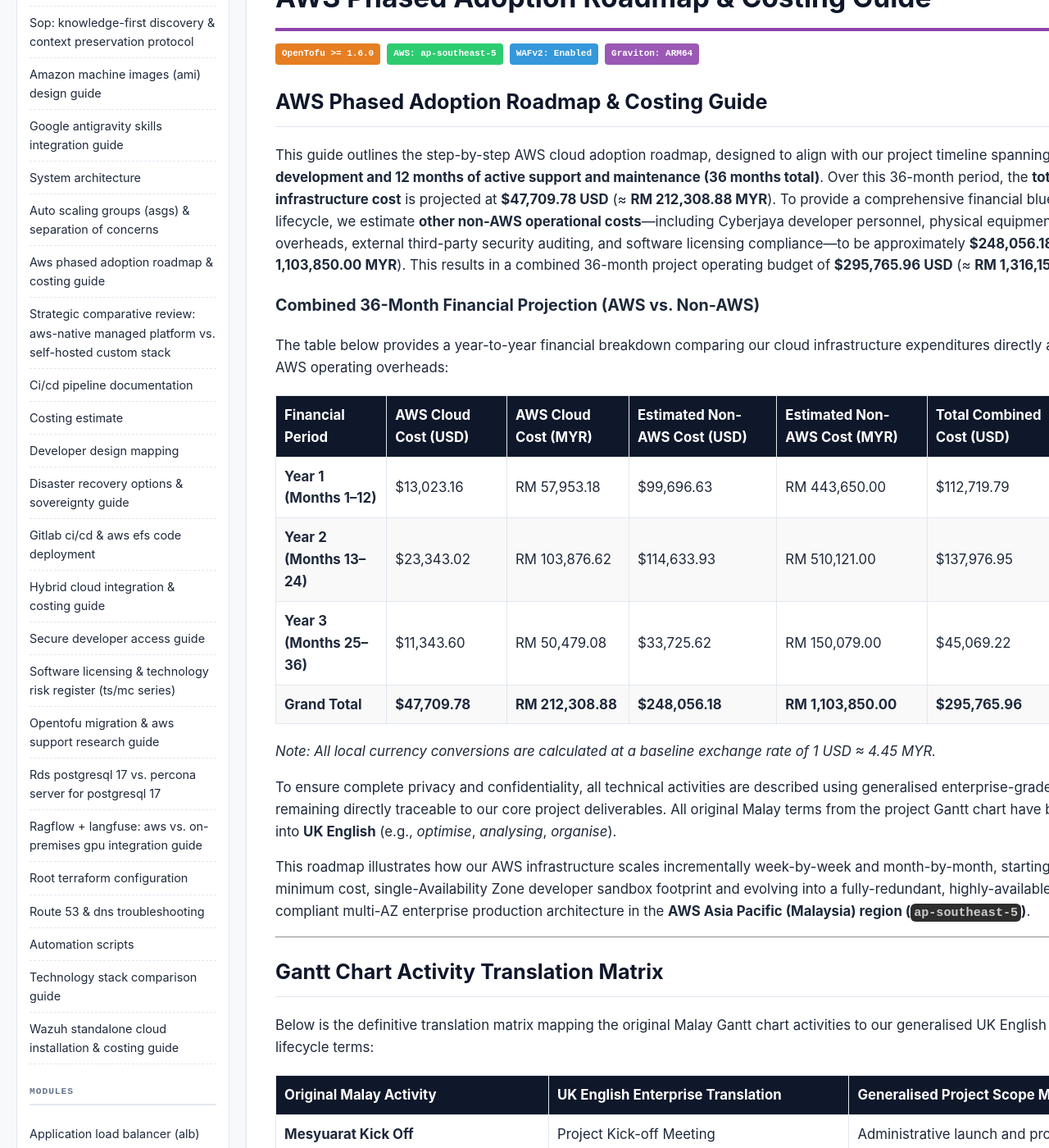
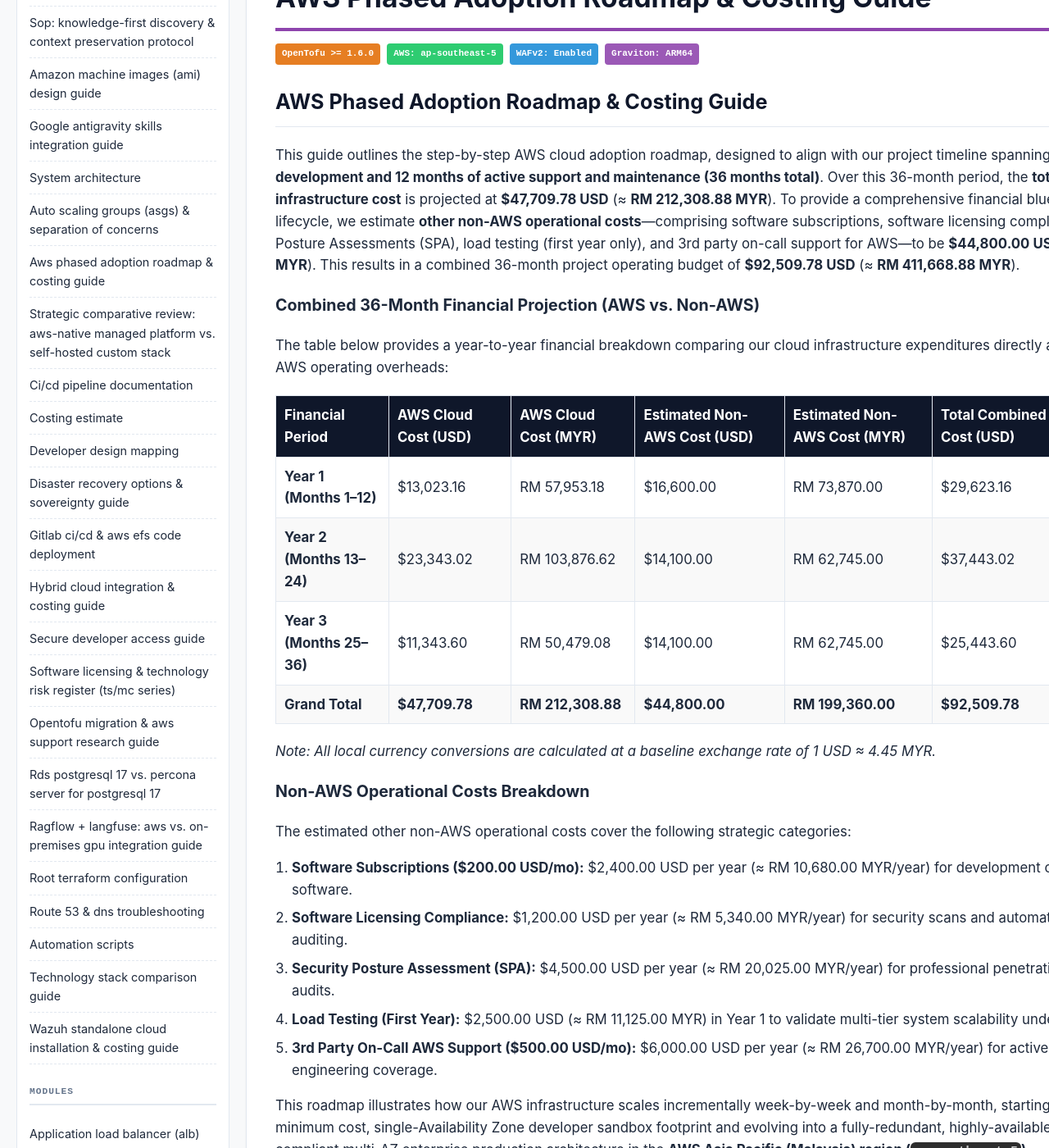
Before and after one commit to SongketMail/aws-3tier-deployment-for-ai-infra, a Jekyll site: the page built from docs/aws-adoption-roadmap.md, in a window 1280 px wide and 1400 px high, scrolled down 226 px. Shown: the whole window at 82% size. Built offline with Jekyll 4.4.1, drawn with Linux system fonts in a browser that asks for light colours; some of the changed text lies outside the part shown.

Commit message:
Adjust non-AWS operational costs and Gantt matrix
Refines the non-AWS operational costing in the adoption roadmap by removing developer personnel, physical equipment, and local office overheads. Estimates are now strictly focused on software subscriptions, software licensing compliance, yearly Security Posture Assessments (SPA), first-year load testing, and on-call AWS support.

Also removes the redundant privacy and translation disclaimer paragraph and the Malay columns from the Gantt Chart Activity Translation Matrix table.

Co-authored-by: google-labs-jules[bot] <161369871+google-labs-jules[bot]@users.noreply.github.com>

```diff
--- a/docs/aws-adoption-roadmap.md
+++ b/docs/aws-adoption-roadmap.md
@@ -8,7 +8,7 @@ topics: ["aws", "cloud", "architecture", "costing", "roadmap", "lifecycle", "com
 ---
 # AWS Phased Adoption Roadmap & Costing Guide
 
-This guide outlines the step-by-step AWS cloud adoption roadmap, designed to align with our project timeline spanning **2 years of development and 12 months of active support and maintenance (36 months total)**. Over this 36-month period, the **total overall AWS infrastructure cost** is projected at **$47,709.78 USD** (≈ **RM 212,308.88 MYR**). To provide a comprehensive financial blueprint for the entire lifecycle, we estimate **other non-AWS operational costs**—including Cyberjaya developer personnel, physical equipment, local office overheads, external third-party security auditing, and software licensing compliance—to be approximately **$248,056.18 USD** (≈ **RM 1,103,850.00 MYR**). This results in a combined 36-month project operating budget of **$295,765.96 USD** (≈ **RM 1,316,158.88 MYR**).
+This guide outlines the step-by-step AWS cloud adoption roadmap, designed to align with our project timeline spanning **2 years of development and 12 months of active support and maintenance (36 months total)**. Over this 36-month period, the **total overall AWS infrastructure cost** is projected at **$47,709.78 USD** (≈ **RM 212,308.88 MYR**). To provide a comprehensive financial blueprint for the entire lifecycle, we estimate **other non-AWS operational costs**—comprising software subscriptions, software licensing compliance, yearly Security Posture Assessments (SPA), load testing (first year only), and 3rd party on-call support for AWS—to be **$44,800.00 USD** (≈ **RM 199,360.00 MYR**). This results in a combined 36-month project operating budget of **$92,509.78 USD** (≈ **RM 411,668.88 MYR**).
 
 ### Combined 36-Month Financial Projection (AWS vs. Non-AWS)
 
@@ -16,66 +16,74 @@ The table below provides a year-to-year financial breakdown comparing our cloud
 
 | Financial Period | AWS Cloud Cost (USD) | AWS Cloud Cost (MYR) | Estimated Non-AWS Cost (USD) | Estimated Non-AWS Cost (MYR) | Total Combined Cost (USD) | Total Combined Cost (MYR) |
 | :--- | :--- | :--- | :--- | :--- | :--- | :--- |
-| **Year 1 (Months 1–12)** | $13,023.16 | RM 57,953.18 | $99,696.63 | RM 443,650.00 | $112,719.79 | RM 501,603.18 |
-| **Year 2 (Months 13–24)** | $23,343.02 | RM 103,876.62 | $114,633.93 | RM 510,121.00 | $137,976.95 | RM 613,997.62 |
-| **Year 3 (Months 25–36)** | $11,343.60 | RM 50,479.08 | $33,725.62 | RM 150,079.00 | $45,069.22 | RM 200,558.08 |
-| **Grand Total** | **$47,709.78** | **RM 212,308.88** | **$248,056.18** | **RM 1,103,850.00** | **$295,765.96** | **RM 1,316,158.88** |
+| **Year 1 (Months 1–12)** | $13,023.16 | RM 57,953.18 | $16,600.00 | RM 73,870.00 | $29,623.16 | RM 131,823.18 |
+| **Year 2 (Months 13–24)** | $23,343.02 | RM 103,876.62 | $14,100.00 | RM 62,745.00 | $37,443.02 | RM 166,621.62 |
+| **Year 3 (Months 25–36)** | $11,343.60 | RM 50,479.08 | $14,100.00 | RM 62,745.00 | $25,443.60 | RM 113,224.08 |
+| **Grand Total** | **$47,709.78** | **RM 212,308.88** | **$44,800.00** | **RM 199,360.00** | **$92,509.78** | **RM 411,668.88** |
 
 *Note: All local currency conversions are calculated at a baseline exchange rate of 1 USD ≈ 4.45 MYR.*
 
-To ensure complete privacy and confidentiality, all technical activities are described using generalised enterprise-grade classifications while remaining directly traceable to our core project deliverables. All original Malay terms from the project Gantt chart have been fully translated into **UK English** (e.g., *optimise*, *analysing*, *organise*).
+### Non-AWS Operational Costs Breakdown
+
+The estimated other non-AWS operational costs cover the following strategic categories:
+
+1. **Software Subscriptions ($200.00 USD/mo):** $2,400.00 USD per year (≈ RM 10,680.00 MYR/year) for development collaboration and utility software.
+2. **Software Licensing Compliance:** $1,200.00 USD per year (≈ RM 5,340.00 MYR/year) for security scans and automated compliance auditing.
+3. **Security Posture Assessment (SPA):** $4,500.00 USD per year (≈ RM 20,025.00 MYR/year) for professional penetration testing and security audits.
+4. **Load Testing (First Year):** $2,500.00 USD (≈ RM 11,125.00 MYR) in Year 1 to validate multi-tier system scalability under high concurrency.
+5. **3rd Party On-Call AWS Support ($500.00 USD/mo):** $6,000.00 USD per year (≈ RM 26,700.00 MYR/year) for active SLA and on-call engineering coverage.
 
 This roadmap illustrates how our AWS infrastructure scales incrementally week-by-week and month-by-month, starting from a absolute minimum cost, single-Availability Zone developer sandbox footprint and evolving into a fully-redundant, highly-available, secure, and compliant multi-AZ enterprise production architecture in the **AWS Asia Pacific (Malaysia) region (`ap-southeast-5`)**.
 
 ---
 
-## Gantt Chart Activity Translation Matrix
+## Gantt Chart Activity Mapping
 
-Below is the definitive translation matrix mapping the original Malay Gantt chart activities to our generalised UK English enterprise delivery lifecycle terms:
+Below is the definitive mapping of the project Gantt chart activities to our generalised enterprise delivery lifecycle terms:
 
-| Original Malay Activity | UK English Enterprise Translation | Generalised Project Scope Mapping |
-| :--- | :--- | :--- |
-| **Mesyuarat Kick Off** | Project Kick-off Meeting | Administrative launch and project alignment |
-| **Pengurusan Projek** | Project Management | Continuous delivery, monitoring, and compliance |
-| **Fasa 1: Pembangunan Chatbot AI** | **Phase 1: AI Chatbot Engine Development** | Base chat routing and Core AI engine implementation |
-| &nbsp;&nbsp;• Kajian Keperluan | &nbsp;&nbsp;• Requirements Analysis & Study | Specifying API payloads and database schema |
-| &nbsp;&nbsp;• Rekabentuk dan pembangunan | &nbsp;&nbsp;• Architecture Design & Development | Backend coding and vector database layout design |
-| &nbsp;&nbsp;• Membekal, memasang, konfigurasi | &nbsp;&nbsp;• Supply, Installation & Configuration | Provisioning sandbox environment & base infrastructure |
-| &nbsp;&nbsp;• Integrasi dengan sistem dalaman | &nbsp;&nbsp;• Integration with Internal Systems | Bridging enterprise core APIs to the AI engine |
-| &nbsp;&nbsp;• Pengujian | &nbsp;&nbsp;• System & Integration Testing | End-to-end payload audits and validation |
-| &nbsp;&nbsp;• Go Live | &nbsp;&nbsp;• Live Deployment & Go-Live | Provisioning highly-available public-facing load balancers |
-| &nbsp;&nbsp;• Latihan | &nbsp;&nbsp;• Technical & Administrator Training | Handover of deployment runbooks to operations teams |
-| &nbsp;&nbsp;• Manages Cloud Services | &nbsp;&nbsp;• Managed Cloud Services & Operations | Ongoing cloud optimization, monitoring, and scaling |
-| **Fasa 2: Pembangunan WhatsApp Business API** | **Phase 2: Omnichannel Messaging Integration** | WhatsApp API integration & chat webhook flow |
-| &nbsp;&nbsp;• Membekal, memasang, konfigurasi | &nbsp;&nbsp;• Supply, Installation & Configuration | Provisioning API webhooks and secure NAT gateways |
-| &nbsp;&nbsp;• Integrasi dengan AI Chatbot | &nbsp;&nbsp;• Integration with Core AI Chatbot | Connecting message handlers to the Phase 1 engine |
-| &nbsp;&nbsp;• Pengujian | &nbsp;&nbsp;• System & Integration Testing | Auditing high-throughput messaging workloads |
-| &nbsp;&nbsp;• Go Live | &nbsp;&nbsp;• Live Deployment & Go-Live | Enabling production webhook receiving channels |
-| &nbsp;&nbsp;• Pemantauan interaksi pengguna | &nbsp;&nbsp;• User Interaction & Telemetry Monitoring | Tracing chat payloads via Langfuse observability |
-| &nbsp;&nbsp;• Latihan | &nbsp;&nbsp;• Technical & Administrator Training | Operations team training on API token rotations |
-| **Fasa 3: Pembangunan CRM** | **Phase 3: Customer Relationship Management (CRM)** | Customer database, task tracking & ticket management |
-| &nbsp;&nbsp;• Kajian keperluan | &nbsp;&nbsp;• Requirements Analysis & Study | CRM database schema design and integration scoping |
-| &nbsp;&nbsp;• Rekabentuk dan pembangunan | &nbsp;&nbsp;• Architecture Design & Development | Backend UI views and multi-tenant schema coding |
-| &nbsp;&nbsp;• Membekal, memasang, konfigurasi | &nbsp;&nbsp;• Supply, Installation & Configuration | Scaling private compute ASG and Multi-AZ RDS |
-| &nbsp;&nbsp;• Integrasi dengan sistem dalaman | &nbsp;&nbsp;• Integration with Internal Systems | Direct linking of CRM fields to internal databases |
-| &nbsp;&nbsp;• Pengujian | &nbsp;&nbsp;• System & Integration Testing | Auditing CRM security parameters and transaction locks |
-| &nbsp;&nbsp;• Go Live / Pelancaran | &nbsp;&nbsp;• Live Deployment, Launch & Go-Live | High-performance public launch of the CRM system |
-| &nbsp;&nbsp;• Latihan | &nbsp;&nbsp;• Technical & Administrator Training | Staff onboarding, user manuals, and training sessions |
-| &nbsp;&nbsp;• Managed Cloud Services | &nbsp;&nbsp;• Managed Cloud Services & Operations | CRM SLA monitoring and DB read-replica tuning |
-| **Fasa 4: Pembangunan Super Mobile App** | **Phase 4: Omnichannel Mobile Application** | Hybrid React Native mobile app development |
-| &nbsp;&nbsp;• Kajian keperluan | &nbsp;&nbsp;• Requirements Analysis & Study | Mobile API endpoint definition and push notification plan |
-| &nbsp;&nbsp;• Membekal, memasang, konfigurasi | &nbsp;&nbsp;• Supply, Installation & Configuration | Launching secure edge caching (CloudFront + S3) |
-| &nbsp;&nbsp;• Rekabentuk dan pembangunan | &nbsp;&nbsp;• Architecture Design & Development | Mobile coding, UI layouts, and local storage tuning |
-| &nbsp;&nbsp;• Integrasi dengan sistem dalaman | &nbsp;&nbsp;• Integration with Internal Systems | Bridging push services, mobile SSO, and data syncing |
-| &nbsp;&nbsp;• Pengujian | &nbsp;&nbsp;• System & Integration Testing | Beta testing, user acceptance, and load verification |
-| &nbsp;&nbsp;• Go Live | &nbsp;&nbsp;• Live Deployment & Go-Live | App store submission and high-throughput production API launch |
-| &nbsp;&nbsp;• Ujian keselamatan | &nbsp;&nbsp;• Security Vulnerability & Pen Testing | Rigorous penetration tests, OWASP checks, and WAF tuning |
-| &nbsp;&nbsp;• Latihan | &nbsp;&nbsp;• Technical & Administrator Training | Administrative portal onboarding |
-| &nbsp;&nbsp;• Managed Cloud Services | &nbsp;&nbsp;• Managed Cloud Services & Operations | Global mobile API latency optimization |
-| **Final Acceptance Test** | **Final Acceptance Test (FAT)** | Formal client verification of all consolidated tiers |
-| **Project Go Live** | **Official Unified Project Go-Live** | Hard cutover to enterprise-scale production |
-| **Documentation & Handover** | **Documentation & Operational Handover** | Delivery of final system runbooks and OpenTofu IaC |
-| **Support & Maintenance Period** | **Support, Maintenance & OpEx Optimisation** | 12-month post-launch support and Savings Plan lock-in |
+| Activity | Generalised Project Scope Mapping |
+| :--- | :--- |
+| **Project Kick-off Meeting** | Administrative launch and project alignment |
+| **Project Management** | Continuous delivery, monitoring, and compliance |
+| **Phase 1: AI Chatbot Engine Development** | Base chat routing and Core AI engine implementation |
+| &nbsp;&nbsp;• Requirements Analysis & Study | Specifying API payloads and database schema |
+| &nbsp;&nbsp;• Architecture Design & Development | Backend coding and vector database layout design |
+| &nbsp;&nbsp;• Supply, Installation & Configuration | Provisioning sandbox environment & base infrastructure |
+| &nbsp;&nbsp;• Integration with Internal Systems | Bridging enterprise core APIs to the AI engine |
+| &nbsp;&nbsp;• System & Integration Testing | End-to-end payload audits and validation |
+| &nbsp;&nbsp;• Live Deployment & Go-Live | Provisioning highly-available public-facing load balancers |
+| &nbsp;&nbsp;• Technical & Administrator Training | Handover of deployment runbooks to operations teams |
+| &nbsp;&nbsp;• Managed Cloud Services & Operations | Ongoing cloud optimization, monitoring, and scaling |
+| **Phase 2: Omnichannel Messaging Integration** | WhatsApp API integration & chat webhook flow |
+| &nbsp;&nbsp;• Supply, Installation & Configuration | Provisioning API webhooks and secure NAT gateways |
+| &nbsp;&nbsp;• Integration with Core AI Chatbot | Connecting message handlers to the Phase 1 engine |
+| &nbsp;&nbsp;• System & Integration Testing | Auditing high-throughput messaging workloads |
+| &nbsp;&nbsp;• Live Deployment & Go-Live | Enabling production webhook receiving channels |
+| &nbsp;&nbsp;• User Interaction & Telemetry Monitoring | Tracing chat payloads via Langfuse observability |
+| &nbsp;&nbsp;• Technical & Administrator Training | Operations team training on API token rotations |
+| **Phase 3: Customer Relationship Management (CRM)** | Customer database, task tracking & ticket management |
+| &nbsp;&nbsp;• Requirements Analysis & Study | CRM database schema design and integration scoping |
+| &nbsp;&nbsp;• Architecture Design & Development | Backend UI views and multi-tenant schema coding |
+| &nbsp;&nbsp;• Supply, Installation & Configuration | Scaling private compute ASG and Multi-AZ RDS |
+| &nbsp;&nbsp;• Integration with Internal Systems | Direct linking of CRM fields to internal databases |
+| &nbsp;&nbsp;• System & Integration Testing | Auditing CRM security parameters and transaction locks |
+| &nbsp;&nbsp;• Live Deployment, Launch & Go-Live | High-performance public launch of the CRM system |
+| &nbsp;&nbsp;• Technical & Administrator Training | Staff onboarding, user manuals, and training sessions |
+| &nbsp;&nbsp;• Managed Cloud Services & Operations | CRM SLA monitoring and DB read-replica tuning |
+| **Phase 4: Omnichannel Mobile Application** | Hybrid React Native mobile app development |
+| &nbsp;&nbsp;• Requirements Analysis & Study | Mobile API endpoint definition and push notification plan |
+| &nbsp;&nbsp;• Supply, Installation & Configuration | Launching secure edge caching (CloudFront + S3) |
+| &nbsp;&nbsp;• Architecture Design & Development | Mobile coding, UI layouts, and local storage tuning |
+| &nbsp;&nbsp;• Integration with Internal Systems | Bridging push services, mobile SSO, and data syncing |
+| &nbsp;&nbsp;• System & Integration Testing | Beta testing, user acceptance, and load verification |
+| &nbsp;&nbsp;• Live Deployment & Go-Live | App store submission and high-throughput production API launch |
+| &nbsp;&nbsp;• Security Vulnerability & Pen Testing | Rigorous penetration tests, OWASP checks, and WAF tuning |
+| &nbsp;&nbsp;• Technical & Administrator Training | Administrative portal onboarding |
+| &nbsp;&nbsp;• Managed Cloud Services & Operations | Global mobile API latency optimization |
+| **Final Acceptance Test (FAT)** | Formal client verification of all consolidated tiers |
+| **Official Unified Project Go-Live** | Hard cutover to enterprise-scale production |
+| **Documentation & Operational Handover** | Delivery of final system runbooks and OpenTofu IaC |
+| **Support, Maintenance & OpEx Optimisation** | 12-month post-launch support and Savings Plan lock-in |
 
 ---
 
```
